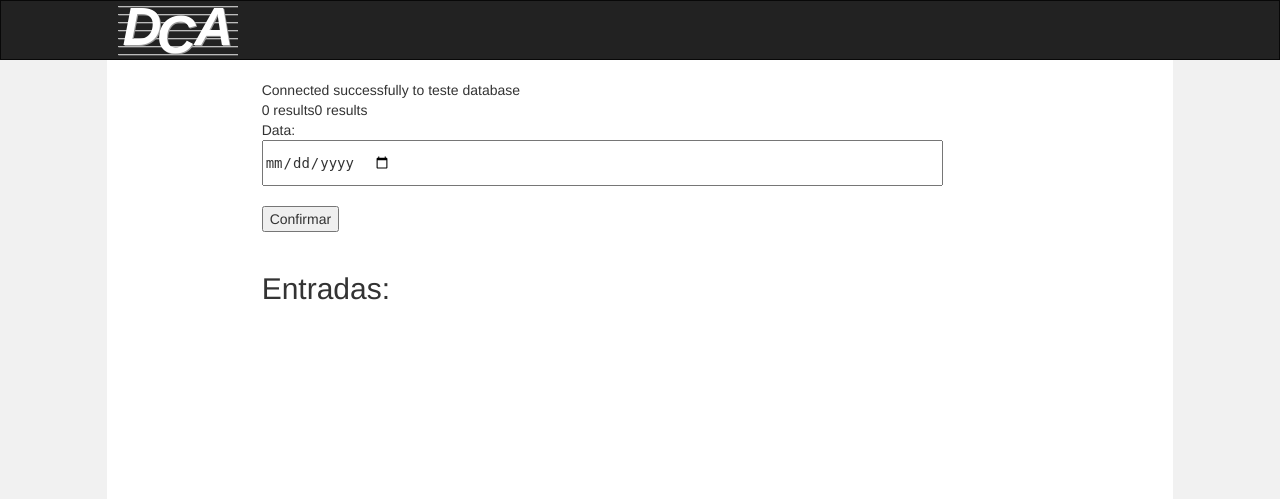
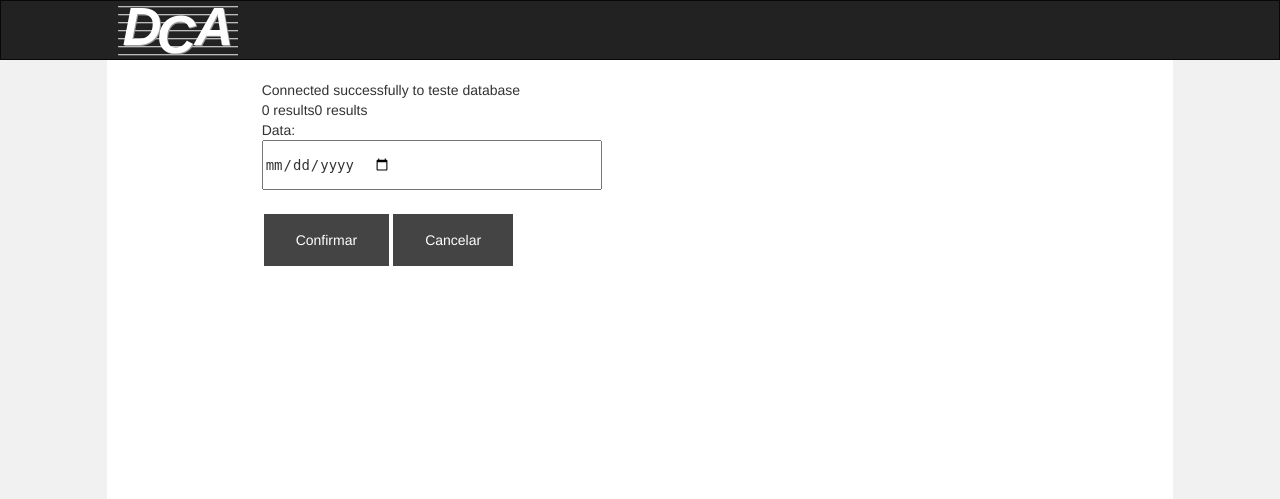
Before and after one commit to jeanmmlima/home-page, a PHP site: page /labs.php in a window 1280 px wide. Shown: the top 499 px of the page. Run offline with PHP 8.4, Linux system fonts and the light colour scheme; data that the repository does not hold is empty; some libraries are stand-ins or nearby versions.

Commit message:
new minor changes in style sheet

```diff
--- a/css/meu_stilo.css
+++ b/css/meu_stilo.css
@@ -296,11 +296,21 @@
 
 
 input[type=text], select {
-  width: 100%;
+  width: 50%;
   padding: 12px;
   border: 1px solid #ccc;
   border-radius: 4px;
   resize: vertical;
+}
+
+input[type=button], input[type=submit], input[type=reset] {
+  background-color: #444;
+  border: none;
+  color: white;
+  padding: 16px 32px;
+  text-decoration: none;
+  margin: 4px 2px;
+  cursor: pointer;
 }
 
 input[type="date"] {
@@ -308,8 +318,8 @@ input[type="date"] {
      display: -webkit-inline-flex;
      font-family: monospace;
      overflow: hidden;
-     padding: 10px;
-     width:100%;
+     padding: 12px;
+     width:50%;
      -webkit-padding-start: 1px;
 }
 
--- a/labs.php
+++ b/labs.php
@@ -201,7 +201,8 @@
                     if ($result->num_rows > 0) {
                       // output data of each row
 
-                      echo "\t\t\tGrupo: <select name=\"grupo\">\r\n";
+                      echo "\t\t\tGrupo:<br> <select name=\"grupo\">\r\n";
+                      echo "<option value=\"\" disabled selected>Escolha o grupo</option>";
                       while($row = $result->fetch_assoc()) {
 
                       addgrupo($row["ID"],$row["GRUPO"],$row["TURMA"]);
@@ -221,7 +222,8 @@
                     if ($result->num_rows > 0) {
                       // output data of each row
 
-                      echo "\t\t\t Horário: <select name=\"horarios\">\r\n";
+                      echo "\t\t\t <br>Horário:<br> <select name=\"horarios\">\r\n";
+                      echo "<option value=\"\" disabled selected>Escolha o horário</option>";
                       while($row = $result->fetch_assoc()) {
 
                       addhorario($row["id"],$row["descricao"]);
@@ -236,12 +238,13 @@
                     $conn->close();
                     echo"<br>Data:<br> <input type=\"date\" name=\"data\"><br>";
                     echo "<br><input type=\"submit\" value=\"Confirmar\">";
+                    echo "<input type=\"reset\" value=\"Cancelar\">";
                     echo "</form>\r\n";
 
               ?>
 
               <?php
-                echo "<br><h2>Entradas:</h2><br>";
+                echo "<br><br>";
                 echo $grupo;
                 echo "<br>";
                 echo $horarios;
```
